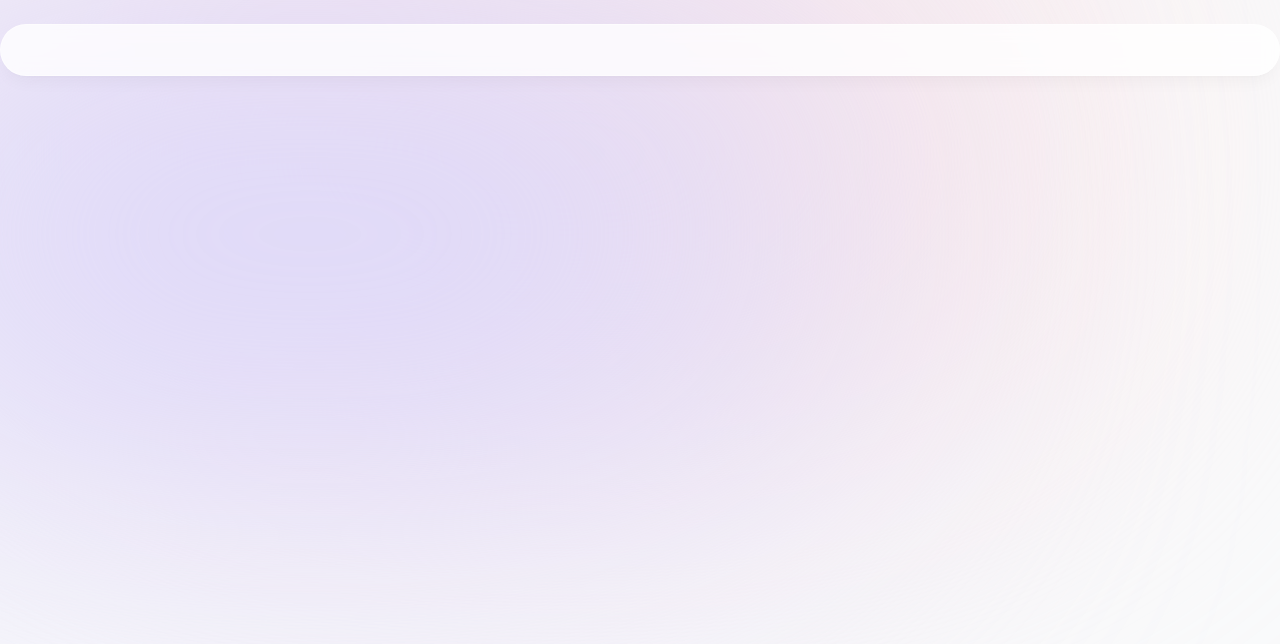
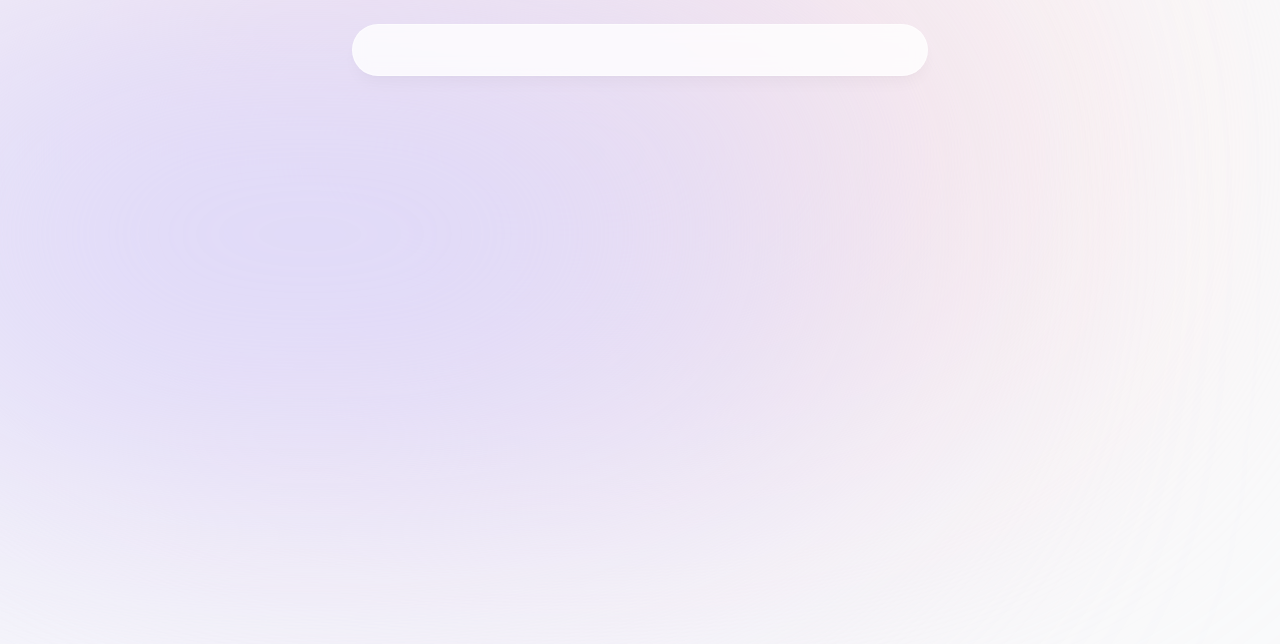
Before and after one commit to ajasinger/portfolio_2024, a Next.js app: page / in a window 1280 px wide. Shown: the top 644 px of the page. Built offline with nearby package versions, Linux system fonts and the light colour scheme.

Commit message:
import framer motion

```diff
--- a/components/Header.tsx
+++ b/components/Header.tsx
@@ -1,9 +1,18 @@
+'use client';
+
+import {motion} from 'framer-motion';
 
 export default function Header() {
   return (
     <header className="z-[999] relative">
-      <div className="fixed top-0 left-1/2 -translate-x-1/2 h-[4.5rem] w-full rounded-none border border-white border-opacity-40 bg-white bg-opacity-80 shadow-lg shadow-black/[0.03] backdrop-blur-[0.5rem] sm:top-6 sm:h-[3.25rem] sm:w-[36-rem] sm:rounded-full"></div>
+      <motion.div
+        className="fixed top-0 left-1/2 h-[4.5rem] w-full rounded-none border border-white border-opacity-40 bg-white bg-opacity-80 shadow-lg shadow-black/[0.03] backdrop-blur-[0.5rem] sm:top-6 sm:h-[3.25rem] sm:w-[36rem] sm:rounded-full"
+        initial={{ y: -100, x: '-50%', opacity: 0 }}
+        animate={{ y: 0, x: '-50%', opacity: 1 }}
+      ></motion.div>
+      <nav className="flex fixed top-[0.15rem] left-1/2 h-12 -translate-x-1/2 py-2 sm:top-[1.7rem] sm:h-[initial] sm:py-0">
 
+      </nav>
     </header>
   )
 }
```
